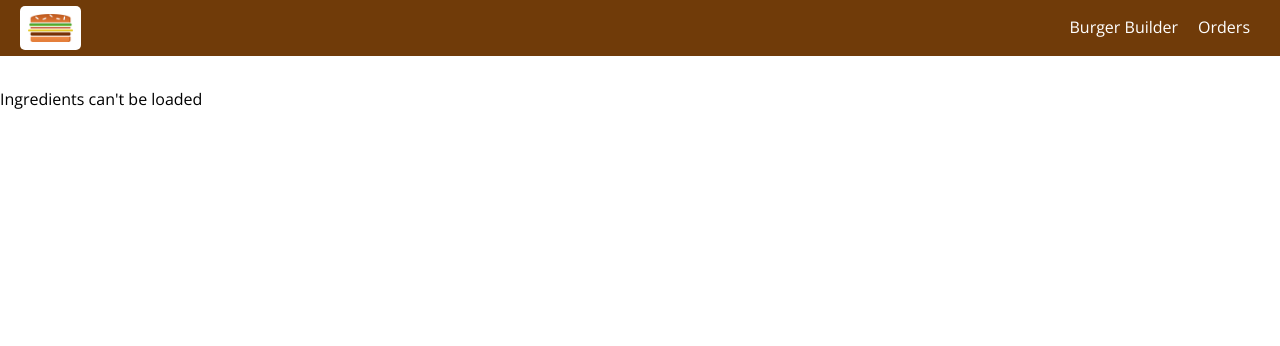
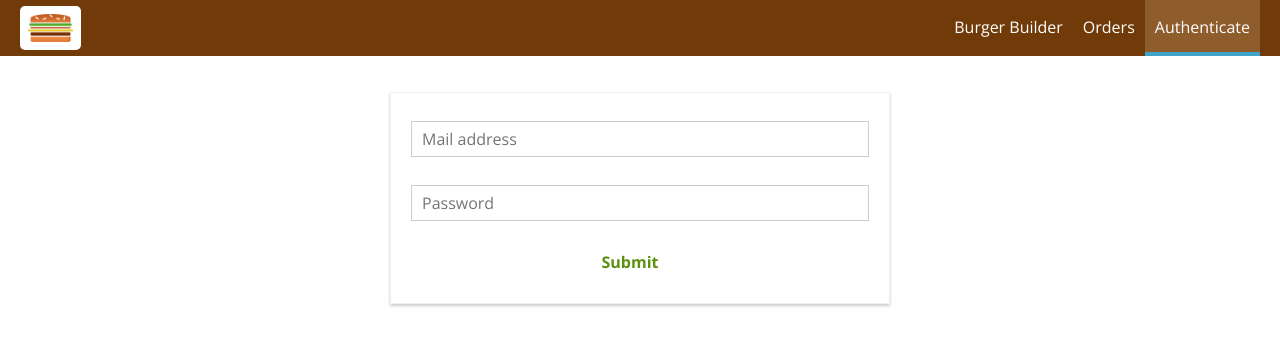
Before and after one commit to krywa5/burger-builder, a React (Create React App) app: page /auth in a window 1280 px wide. Shown: the top 346 px of the page. Built offline with nearby package versions, Linux system fonts and the light colour scheme; no server answers.

Commit message:
Improved form validation and created Auth form

```diff
--- a/src/App.js
+++ b/src/App.js
@@ -1,10 +1,10 @@
-import React, { Component } from 'react';
-import Layout from './hoc/Layout/Layout';
-import BurgerBuilder from './containers/BurgerBuilder/BurgerBuilder';
-import Checkout from './containers/Checkout/Checkout';
-import { Route, Switch } from 'react-router-dom';
-import Orders from './containers/Orders/Orders';
-
+import React, { Component } from "react";
+import Layout from "./hoc/Layout/Layout";
+import BurgerBuilder from "./containers/BurgerBuilder/BurgerBuilder";
+import Checkout from "./containers/Checkout/Checkout";
+import { Route, Switch } from "react-router-dom";
+import Orders from "./containers/Orders/Orders";
+import Auth from "./containers/Auth/Auth";
 
 class App extends Component {
   render() {
@@ -12,9 +12,10 @@
       <div>
         <Layout>
           <Switch>
-                        <Route path='/checkout' component={Checkout} />
-                        <Route path='/orders' component={Orders} />
-                        <Route path='/' component={BurgerBuilder} />
+            <Route path="/checkout" component={Checkout} />
+            <Route path="/orders" component={Orders} />
+            <Route path="/auth" component={Auth} />
+            <Route path="/" component={BurgerBuilder} />
           </Switch>
         </Layout>
       </div>
--- a/src/components/Navigation/NavigationItems/NavigationItems.js
+++ b/src/components/Navigation/NavigationItems/NavigationItems.js
@@ -7,6 +7,7 @@
     <ul className={classes.NavigationItems}>
       <NavigationItem link="/">Burger Builder</NavigationItem>
       <NavigationItem link="/orders">Orders</NavigationItem>
+      <NavigationItem link="/auth">Authenticate</NavigationItem>
     </ul>
   );
 };
--- /dev/null
+++ b/src/containers/Auth/Auth.js
@@ -0,0 +1,121 @@
+import React, { useState } from "react";
+import Input from "../../components/UI/Input/Input";
+import Button from "../../components/UI/Button/Button";
+import classes from "./Auth.module.css";
+
+const initControls = {
+  name: {
+    elementType: "input",
+    elementConfig: {
+      type: "email",
+      placeholder: "Mail address",
+    },
+    value: "",
+    validation: {
+      required: true,
+      isEmail: true,
+    },
+    valid: false,
+    touched: false,
+  },
+  password: {
+    elementType: "input",
+    elementConfig: {
+      type: "password",
+      placeholder: "Password",
+    },
+    value: "",
+    validation: {
+      required: true,
+      minLength: 6,
+    },
+    valid: false,
+    touched: false,
+  },
+};
+
+const Auth = () => {
+  const [controls, setControls] = useState(initControls);
+
+  const checkValidity = (value, rules) => {
+    let isValid = true;
+    if (!rules) {
+      return true;
+    }
+
+    if (rules.required) {
+      isValid = value.trim() !== "" && isValid;
+    }
+
+    if (rules.minLength) {
+      isValid = value.length >= rules.minLength && isValid;
+    }
+
+    if (rules.maxLength) {
+      isValid = value.length <= rules.maxLength && isValid;
+    }
+
+    if (rules.isEmail) {
+      const pattern = /[a-z0-9!#$%&'*+/=?^_`{|}~-]+(?:\.[a-z0-9!#$%&'*+/=?^_`{|}~-]+)*@(?:[a-z0-9](?:[a-z0-9-]*[a-z0-9])?\.)+[a-z0-9](?:[a-z0-9-]*[a-z0-9])?/;
+      isValid = pattern.test(value) && isValid;
+    }
+
+    if (rules.isNumeric) {
+      const pattern = /^\d+$/;
+      isValid = pattern.test(value) && isValid;
+    }
+
+    return isValid;
+  };
+
+  const inputChangeHandler = (event, controlName) => {
+    event.preventDefault();
+
+    const updatedControls = {
+      ...controls,
+      [controlName]: {
+        ...controls[controlName],
+        value: event.target.value,
+        valid: checkValidity(
+          event.target.value,
+          controls[controlName].validation
+        ),
+        touched: true,
+      },
+    };
+
+    setControls(updatedControls);
+  };
+
+  const formElementsArray = [];
+  for (let key in controls) {
+    formElementsArray.push({
+      id: key,
+      config: controls[key],
+    });
+  }
+
+  const form = formElementsArray.map((formElement) => (
+    <Input
+      key={formElement.id}
+      elementType={formElement.config.elementType}
+      elementConfig={formElement.config.elementConfig}
+      value={formElement.config.value}
+      invalid={!formElement.config.valid}
+      shouldValidate={formElement.config.validation}
+      touched={formElement.config.touched}
+      changed={(event) => inputChangeHandler(event, formElement.id)}
+    />
+  ));
+
+  return (
+    <div className={classes.Auth}>
+      <form>
+        {form}
+        <Button btnType="Success">Submit</Button>
+      </form>
+    </div>
+  );
+};
+
+export default Auth;
--- /dev/null
+++ b/src/containers/Auth/Auth.module.css
@@ -0,0 +1,15 @@
+.Auth {
+  margin: 20px auto;
+  width: 80%;
+  text-align: center;
+  box-shadow: 0 2px 3px #ccc;
+  border: 1px solid #eee;
+  padding: 10px;
+  box-sizing: border-box;
+}
+
+@media (min-width: 600px) {
+  .Auth {
+    width: 500px;
+  }
+}
--- a/src/containers/Checkout/ContactData/ContactData.js
+++ b/src/containers/Checkout/ContactData/ContactData.js
@@ -98,6 +98,9 @@
 
   checkValidity(value, rules) {
     let isValid = true;
+    if (!rules) {
+      return true;
+    }
 
     if (rules.required) {
       isValid = value.trim() !== "" && isValid;
@@ -110,6 +113,17 @@
     if (rules.maxLength) {
       isValid = value.length <= rules.maxLength && isValid;
     }
+
+    if (rules.isEmail) {
+      const pattern = /[a-z0-9!#$%&'*+/=?^_`{|}~-]+(?:\.[a-z0-9!#$%&'*+/=?^_`{|}~-]+)*@(?:[a-z0-9](?:[a-z0-9-]*[a-z0-9])?\.)+[a-z0-9](?:[a-z0-9-]*[a-z0-9])?/;
+      isValid = pattern.test(value) && isValid;
+    }
+
+    if (rules.isNumeric) {
+      const pattern = /^\d+$/;
+      isValid = pattern.test(value) && isValid;
+    }
+
     return isValid;
   }
 
```
Lines whose indentation alone changed are shown as unchanged.
